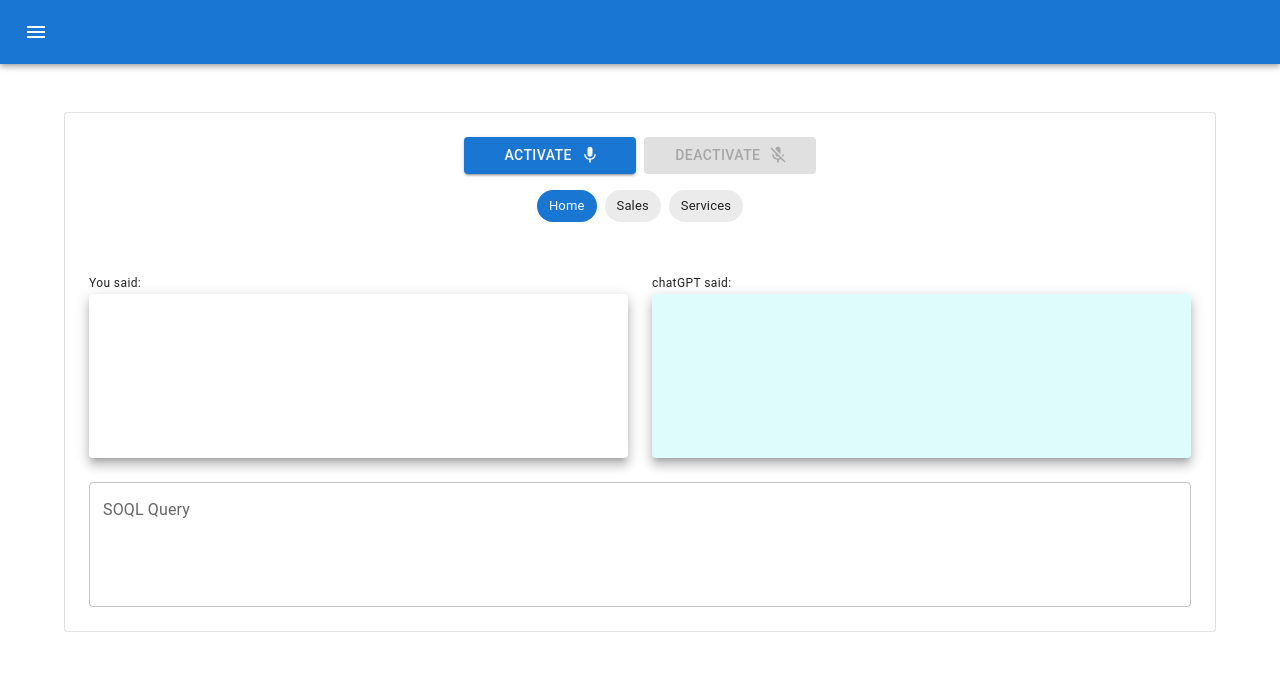
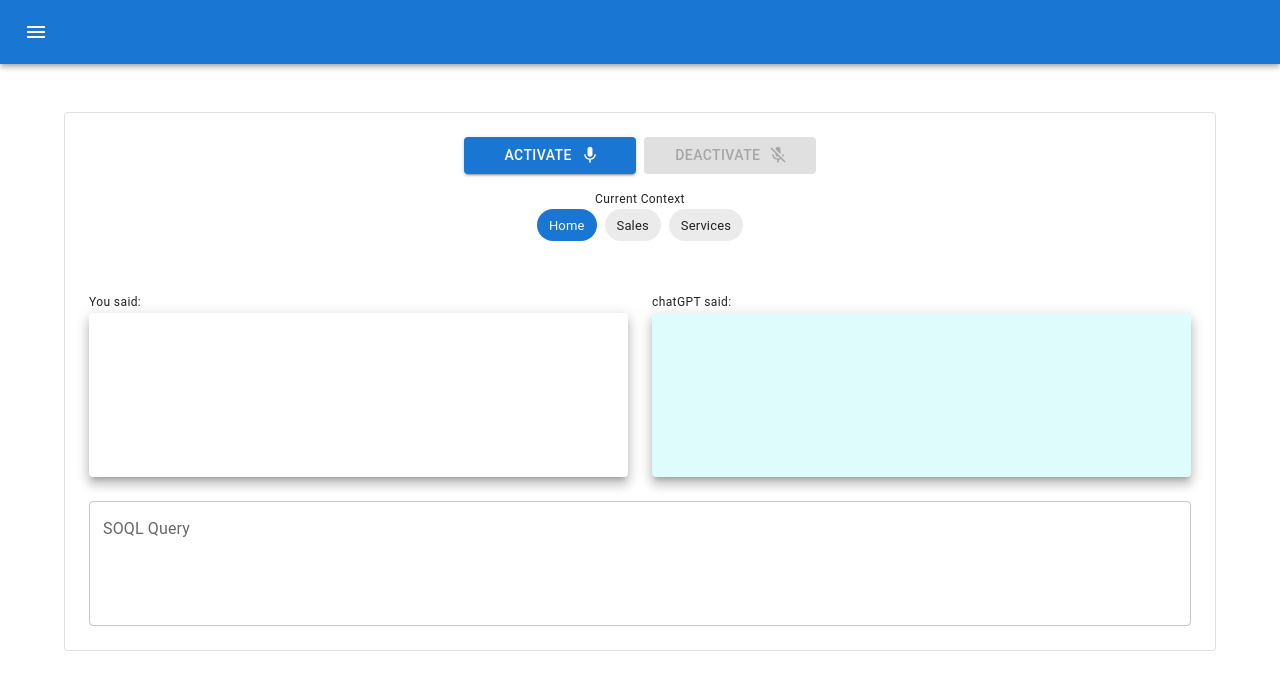
Before and after one commit to almandsky/echo-transcript, a React app: page /workgpt in a window 1280 px wide. Shown: the top 690 px of the page. Built offline with nearby package versions, Linux system fonts and the light colour scheme.

Commit message:
add consts

```diff
--- a/src/components/workgpt/WorkGPT.js
+++ b/src/components/workgpt/WorkGPT.js
@@ -729,9 +729,9 @@ function WorkGPT() {
                                         <MenuItem value="text-davinci-003">text-davinci-003</MenuItem>
                                     </Select>
                                 </FormControl>}
-                                <FormControl variant="standard">
+                                <FormControl variant="standard" align='center'>
+                                    <Typography variant="caption">Current Context</Typography>
                                     <Stack direction="row" spacing={1}>
-
                                         {
                                             Object.keys(workTemplates).map(((workTemplateKey) => {
                                                 return (
```
